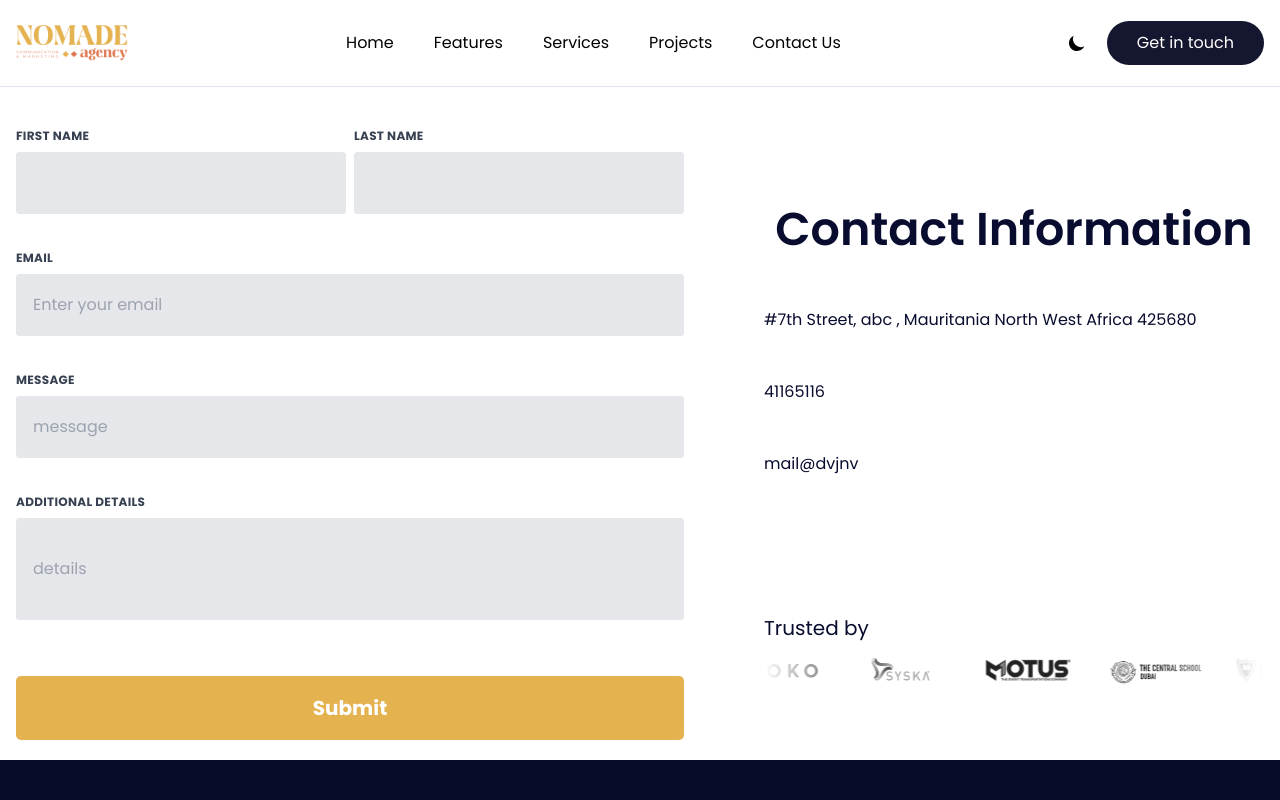
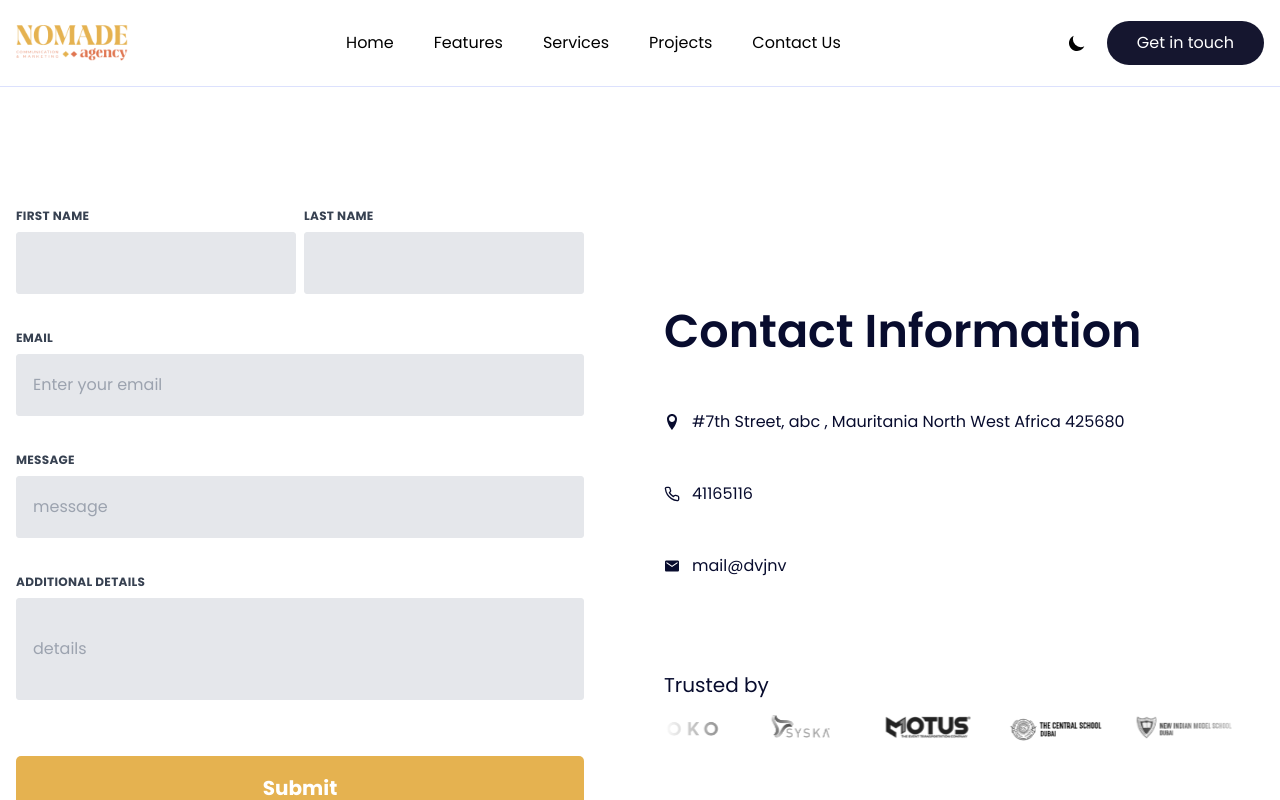
Before and after one commit to abishek180/nomade, a Next.js app: page /contact in a window 1280 px wide. Shown: the top 800 px of the page. Built offline with nearby package versions, Linux system fonts and the light colour scheme.

Commit message:
Major changes

```diff
--- a/components/footer.js
+++ b/components/footer.js
@@ -15,7 +15,7 @@ const Footer = () => {
   return (
     <footer>
       <div className="bg-[#070C29] relative">
-        <div className={`${pathname === '/contact'? "py-20" : "pt-80"} max-w-screen-xl mx-auto px-[16px]`}>
+        <div className={`${pathname === '/contact'? "pt-20" : "pt-80"} max-w-screen-xl mx-auto px-[16px]`}>
           <div className="flex flex-col gap-[250px] lg:flex-row justify-between">
             <div className="w-[80px] h-[46px] lg:w-[112px] lg:h-[46px] flex flex-col gap-12">
               <Image src={logo} className="w-[100%]" alt="logo" />
--- a/pages/_app.js
+++ b/pages/_app.js
@@ -1,14 +1,61 @@
 import { useRouter } from "next/navigation";
+import React from "react";
 import { motion, AnimatePresence } from "framer-motion";
 import "/styles/globals.css";
 
-const App = ({ Component, pageProps }) => {
-  const router = useRouter();
+// const App = ({ Component, pageProps }) => {
+//   const router = useRouter();
+
+//   return (
+//     <AnimatePresence mode="wait">
+//       <motion.div key={router.pathname} className="dark:bg-black">
+//         <Component {...pageProps} />
+//         <motion.div
+//           className="slide-in"
+//           initial={{ scaleY: 0 }}
+//           animate={{ scaleY: 0 }}
+//           exit={{ scaleY: 1 }}
+//           transition={{ duration: 1, ease: [0.22, 1, 0.36, 1] }}
+//         ></motion.div>
+//         <motion.div
+//           className="slide-out"
+//           initial={{ scaleY: 1 }}
+//           animate={{ scaleY: 0 }}
+//           exit={{ scaleY: 0 }}
+//           transition={{ duration: 1, ease: [0.22, 1, 0.36, 1] }}
+//         ></motion.div>
+//       </motion.div>
+//     </AnimatePresence>
+//   );
+// };
+
+// export default App;
+
+const App = ({ Component, pageProps, router }) => {
+  const [routes, setRoutes] = React.useState([]);
+
+  React.useEffect(() => {
+    setRoutes([
+      {
+        key: router.pathname,
+        Component,
+        pageProps,
+      },
+    ]);
+  }, [Component, pageProps, router.pathname]);
 
   return (
     <AnimatePresence mode="wait">
       <motion.div key={router.pathname} className="dark:bg-black">
-        <Component {...pageProps} />
+        <AnimatePresence>
+          {routes.map((route, i) => (
+            <motion.div
+              key={route.key}
+              initial={{ opacity: 0 }}
+              animate={{ opacity: 1 }}
+              exit={{ opacity: 0, transition: { delay: i * 0.1 } }}
+            >
+              {route.Component && <route.Component {...route.pageProps} />}
               <motion.div
                 className="slide-in"
                 initial={{ scaleY: 0 }}
@@ -24,8 +71,20 @@ const App = ({ Component, pageProps }) => {
                 transition={{ duration: 1, ease: [0.22, 1, 0.36, 1] }}
               ></motion.div>
             </motion.div>
+          ))}
+        </AnimatePresence>
+      </motion.div>
     </AnimatePresence>
   );
 };
 
+App.getInitialProps = async ({ Component, ctx }) => {
+  let pageProps = {};
+  if (Component.getInitialProps) {
+    pageProps = await Component.getInitialProps(ctx);
+  }
+
+  return { pageProps, router: ctx.router };
+};
+
 export default App;
--- a/pages/contact.js
+++ b/pages/contact.js
@@ -8,6 +8,11 @@ import emailjs from "@emailjs/browser";
 import { useFormik } from "formik";
 import * as yup from "yup";
 import ImageScroll from "@/components/imagescroll";
+import { ImLocation } from "react-icons/im";
+import { LuPhone } from "react-icons/lu";
+import { IoMdMail } from "react-icons/io";
+
+
 
 function Contact() {
   const [message, setMessage] = useState("");
@@ -69,7 +74,7 @@ function Contact() {
   return (
     <Page>
       <div className="max-w-screen-xl mx-auto px-[16px]">
-        <div className="flex flex-col lg:flex lg:flex-row gap-20 bg-[#fff] dark:bg-black">
+        <div className="flex flex-col lg:flex lg:flex-row gap-20 bg-[#fff] dark:bg-black py-20">
           <div className="flex flex-col justify-between items-center">
             <form
               class="flex flex-col"
@@ -221,15 +226,15 @@ function Contact() {
             </form>
             <div className="mt-5">{message}</div>
           </div>
-          <div className="flex flex-col justify-around">
+          <div className="flex flex-col justify-evenly">
             <div className="flex flex-col gap-10">
-              <p className="text-[#080C2E] text-[23px] lg:text-[46px] font-semibold text-center dark:text-white">Contact Information</p>
-              <p className="text-[#080C2E] text-[14px] lg:text-[16px] font-normal leading-[32px] dark:text-white">#7th Street, abc , Mauritania North West Africa 425680 </p>
-              <p className="text-[#080C2E] text-[14px] lg:text-[16px] font-normal leading-[32px] dark:text-white">41165116</p>
-              <p className="text-[#080C2E] text-[14px] lg:text-[16px] font-normal leading-[32px] dark:text-white">mail@dvjnv</p>
+              <p className="text-[#080C2E] text-[23px] lg:text-[46px] font-semibold dark:text-white">Contact Information</p>
+              <p className="text-[#080C2E] text-[14px] lg:text-[16px] font-normal leading-[32px] flex items-center gap-3 dark:text-white"><span><ImLocation/></span>#7th Street, abc , Mauritania North West Africa 425680 </p>
+              <p className="text-[#080C2E] text-[14px] lg:text-[16px] font-normal leading-[32px] flex items-center gap-3 dark:text-white"><span><LuPhone/></span>41165116</p>
+              <p className="text-[#080C2E] text-[14px] lg:text-[16px] font-normal leading-[32px] flex items-center gap-3 dark:text-white"><span><IoMdMail/></span>mail@dvjnv</p>
             </div>
             <div>
-              <div className="w-auto lg:w-[500px]">
+              <div className="w-auto lg:w-[600px]">
                 <p className="pb-3 text-[#080C2E] dark:text-[#fff] text-[20px]">Trusted by</p>
                 <ImageScroll/>
               </div>
--- a/pages/index.js
+++ b/pages/index.js
@@ -19,6 +19,7 @@ import Footer from "@/components/footer";
 import React, { useEffect } from "react";
 import { useRef } from "react";
 import Typewrite from "@/components/Typewrite";
+import Link from "next/link";
 import { TiMessages } from "react-icons/ti";
 import $ from 'jquery';
 
@@ -50,7 +51,7 @@ export default function Home() {
               </span>
               We host more than 120,000 websites
             </p>
-            <h1 className="text-[40px] lg:text-[70px] text-[#080C2E] font-semibold leading-[100%] pt-5 dark:text-white">
+            <h1 className="text-[40px] lg:text-[60px] text-[#080C2E] font-semibold leading-[100%] pt-5 dark:text-white">
               <Typewrite />
             </h1>
             <p className="text-[#5D5D7C] text-[10px] lg:text-[16px] font-medium leading-[20px] pt-3 lg:pt-2">
@@ -62,7 +63,7 @@ export default function Home() {
                 Explore more
               </button>
               <div>
-                <a href="/contact" className="text-[#E5B250] text-[12px] lg:text-[16px] font-semibold flex"><TiMessages/>Contact Us</a>
+                <Link href="/contact" className="text-[#E5B250] text-[12px] lg:text-[16px] font-semibold flex"><TiMessages/>Contact Us</Link>
               </div>
             </div>
           </div>
@@ -357,7 +358,7 @@ export default function Home() {
               </div>
               <div className="pt-3">
                 <button className="rounded-[100px] py-4 px-10 bg-[#E5B250] hover:bg-[#F87B50] font-bold text-[#080C2E] dark:bg-white dark:text-black">
-                 <a href="/contact">Contact Us</a>
+                 <Link href="/contact">Contact Us</Link>
                 </button>
               </div>
             </div>
--- a/styles/globals.css
+++ b/styles/globals.css
@@ -101,7 +101,7 @@ body {
   left: 0;
   width: 100%;
   height: 100vh;
-  background-color: #E5B250;
+  background-color: black;
   transform-origin: bottom;
 }
 .slide-out{
```
Lines whose indentation alone changed are shown as unchanged.
